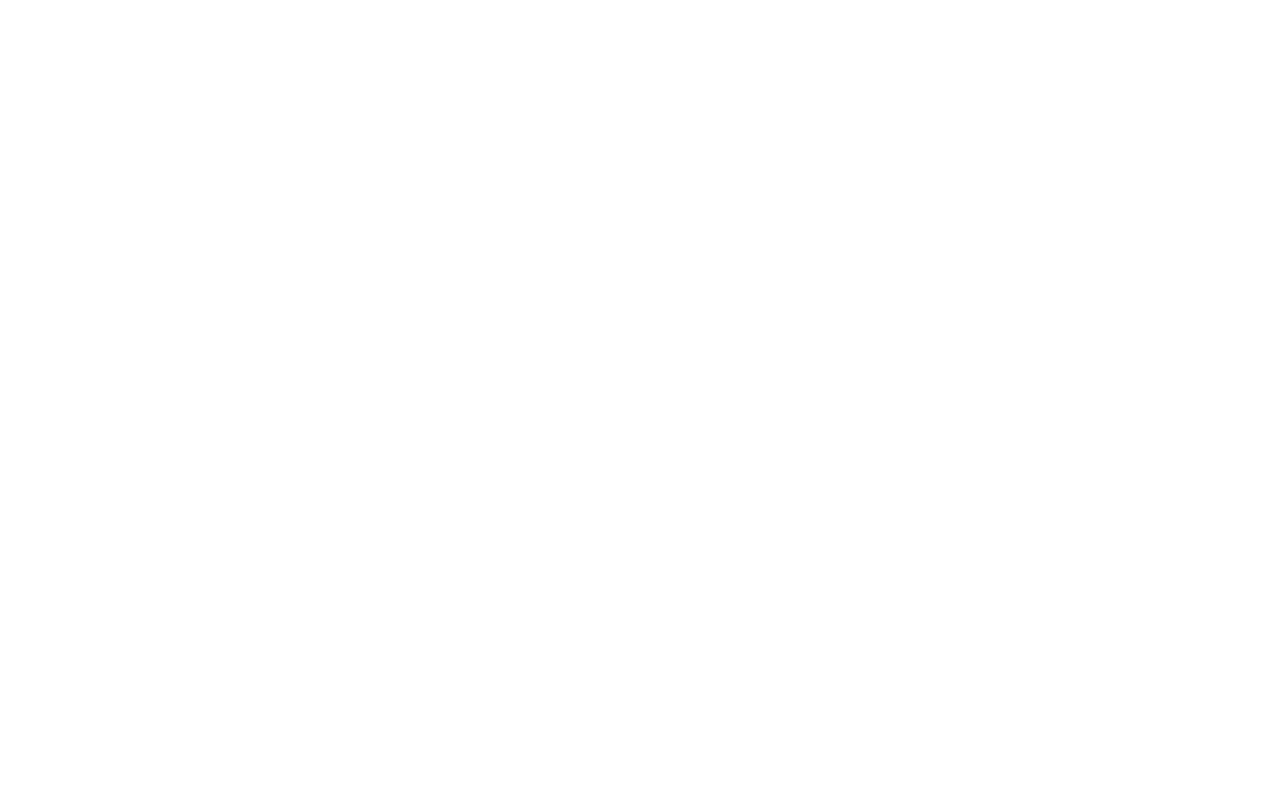
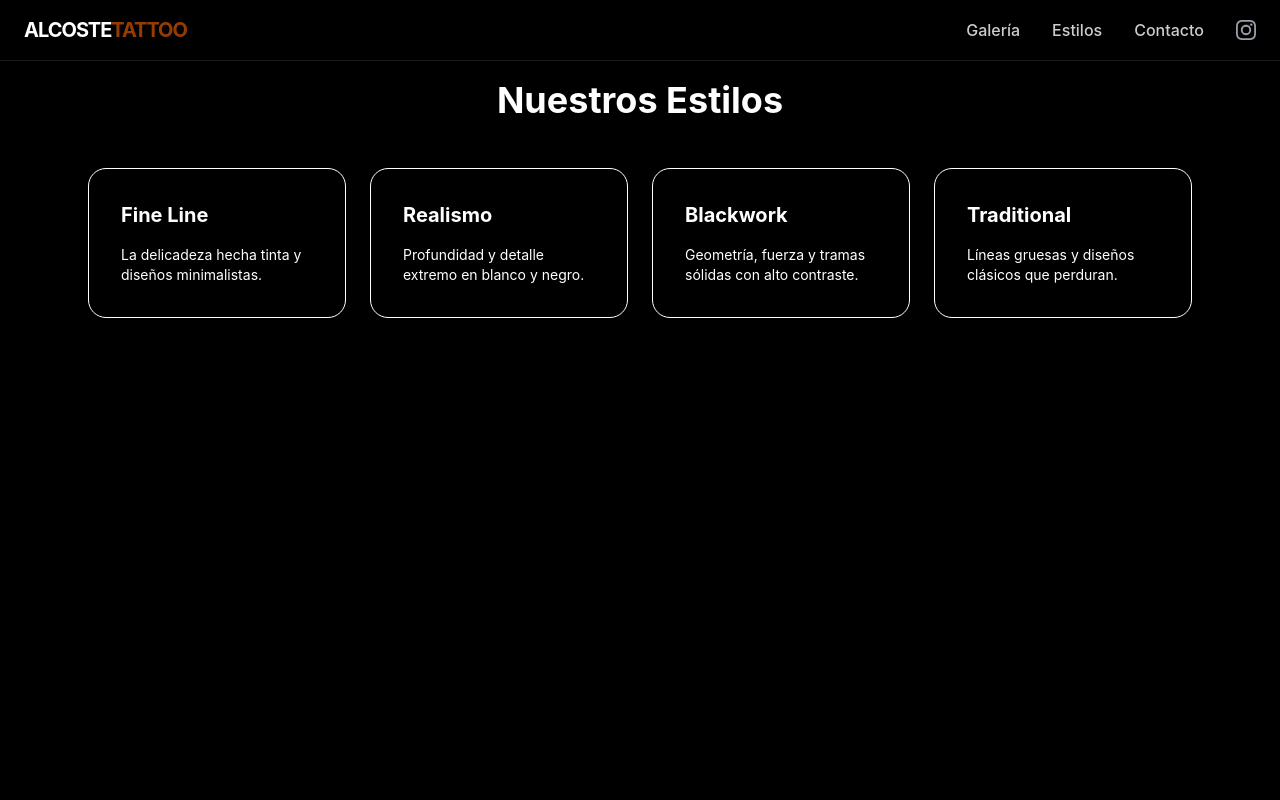
Before and after one commit to axie10/alcosteTattoo, a React (Vite) app: page /styles in a window 1280 px wide. Before the commit this address had no page. Shown: the top 800 px of the page. Built offline with nearby package versions, Linux system fonts and the light colour scheme.

Commit message:
feat: change styles, add components, add dependencies

```diff
--- a/package.json
+++ b/package.json
@@ -17,6 +17,7 @@
     "class-variance-authority": "^0.7.1",
     "clsx": "^2.1.1",
     "embla-carousel-react": "^8.6.0",
+    "framer-motion": "^12.35.0",
     "lucide-react": "^0.576.0",
     "react": "^19.2.0",
     "react-dom": "^19.2.0",
--- a/src/App.tsx
+++ b/src/App.tsx
@@ -1,12 +1,14 @@
 import { Route, Routes } from 'react-router-dom';
 import GalleryPage from './pages/GalleryPage';
 import Home from './pages/Home';
+import { StylesPage } from './pages/StylesPage';
 
 export default function App() {
   return (
     <Routes>
         <Route path="/" element={<Home />} />
         <Route path="/galeria" element={<GalleryPage />} />
+        <Route path="/styles" element={<StylesPage />} />
     </Routes>
   );
 }
--- /dev/null
+++ b/src/components/GalleryGrid.tsx
@@ -0,0 +1,38 @@
+import { motion } from "framer-motion";
+
+// 1. Definimos las reglas del contenedor
+const container = {
+  hidden: { opacity: 0 },
+  show: {
+    opacity: 1,
+    transition: {
+      staggerChildren: 0.15, // El tiempo de espera entre una foto y la siguiente
+    },
+  },
+};
+
+// 2. Definimos las reglas de cada imagen (item)
+const item = {
+  hidden: { opacity: 0, scale: 0.8 }, // Empieza un poco más pequeña
+  show: { opacity: 1, scale: 1 },     // Crece hasta su tamaño normal
+};
+
+export function GalleryGrid({ children }: { children: React.ReactNode }) {
+  return (
+    <motion.div
+      variants={container}
+      initial="hidden"
+      whileInView="show"
+      viewport={{ once: true }}
+      className="grid grid-cols-1 md:grid-cols-3 gap-6"
+    >
+      {/* Mapearemos los items aquí */}
+      {children}
+    </motion.div>
+  );
+}
+
+// 3. El componente para envolver cada imagen individual
+export function GalleryItem({ children }: { children: React.ReactNode }) {
+  return <motion.div variants={item}>{children}</motion.div>;
+}
--- a/src/components/Hero.tsx
+++ b/src/components/Hero.tsx
@@ -1,8 +1,10 @@
 // src/components/Hero.tsx
 import { Button } from "@/components/ui/button";
+import { FadeIn } from "@/framer-motion/FadeIn";
 
 export default function Hero() {
   return (
+
     <section className="min-h-screen w-full flex items-center justify-center overflow-hidden bg-black">
 
       {/* Fondo: Imagen que ocupa absolutamente todo el espacio */}
@@ -16,10 +18,11 @@ export default function Hero() {
       {/* Contenido: Quitamos el 'max-w-5xl' si quieres que el texto sea más flexible,
           o mantenemos un 'max-w-full' para permitir que respire */}
       <div className="relative z-10 text-center px-4 md:px-10 space-y-10 w-full">
-
-        <h1 className="text-5xl md:text-8xl lg:text-9xl font-extrabold tracking-tighter text-white leading-none">
-          El arte de la <span className="text-amber-800">tinta eterna</span>
-        </h1>
+        <FadeIn>
+          <h1 className="text-5xl md:text-8xl lg:text-9xl font-extrabold tracking-tighter text-white leading-none">
+            El arte de la <span className="text-amber-800">tinta eterna</span>
+          </h1>
+        </FadeIn>
 
         <p className="text-xl md:text-2xl text-white/90 font-light max-w-2xl mx-auto leading-relaxed">
           Diseños personalizados que cuentan tu historia.
--- a/src/components/Navbar.tsx
+++ b/src/components/Navbar.tsx
@@ -19,7 +19,7 @@ export function Navbar() {
       {/* Menú Desktop (Oculto en móvil) */}
       <div className="hidden md:flex gap-8 items-center text-white/80 font-medium">
         <Link to="/galeria" className="hover:text-amber-800 transition">Galería</Link>
-        <a href="#estilos" className="hover:text-white transition">Estilos</a>
+        <Link to="/styles" className="hover:text-amber-800 transition">Estilos</Link>
         <a href="#contacto" className="hover:text-white transition">Contacto</a>
         <a
           href="https://www.instagram.com/alcoste.tattoo/"
@@ -45,7 +45,7 @@ export function Navbar() {
       {isOpen && (
         <div className="absolute top-0 left-0 w-full h-screen bg-black/95 backdrop-blur-lg flex flex-col items-center justify-center gap-8 text-xl text-white md:hidden">
           <Link to="/galeria" onClick={() => setIsOpen(false)} className="hover:text-amber-800">Galería</Link>
-          <a href="#estilos" onClick={() => setIsOpen(false)} className="hover:text-amber-800">Estilos</a>
+          <Link to="/styles" onClick={() => setIsOpen(false)} className="hover:text-amber-800">Estilos</Link>
           <a href="#contacto" onClick={() => setIsOpen(false)} className="hover:text-amber-800">Contacto</a>
 
           <a
--- /dev/null
+++ b/src/framer-motion/FadeIn.tsx
@@ -0,0 +1,23 @@
+import { motion } from "framer-motion";
+
+interface FadeInProps {
+  children: React.ReactNode;
+  delay?: number;
+}
+
+export function FadeIn({ children, delay = 0 }: FadeInProps) {
+  return (
+    <motion.div
+      initial={{ opacity: 0, y: 40 }} // Aumentamos la distancia (de 20 a 40)
+      whileInView={{ opacity: 1, y: 0 }}
+      viewport={{ once: true, margin: "-50px" }} // Dispara la animación un poco antes
+      transition={{
+        duration: 1.0, // Más lento, para que se note
+        delay: delay,
+        ease: [0.22, 1, 0.36, 1] // Esto es una curva "cubic-bezier" orgánica
+      }}
+    >
+      {children}
+    </motion.div>
+  );
+}
--- a/src/layout/DefaultLayout.tsx
+++ b/src/layout/DefaultLayout.tsx
@@ -19,9 +19,9 @@ export default function DefaultLayout({ children }: { children: React.ReactNode
   return (
     // He cambiado h-screen por min-h-screen para evitar problemas si la web es muy larga
     <div>
-      {loading ? (
+      {/* {loading ? (
         <Loader />
-      ) : (
+      ) : ( */}
         <><Navbar />
           <main className="w-full bg-black min-h-screen">
             {children}
@@ -30,7 +30,7 @@ export default function DefaultLayout({ children }: { children: React.ReactNode
           {/* <WhatsAppButton /> */}
           {/* <InstagramButton /> */}
           </>
-      )}
+      {/* )} */}
     </div>
   );
 }
--- a/src/pages/GalleryPage.tsx
+++ b/src/pages/GalleryPage.tsx
@@ -19,7 +19,7 @@ export default function GalleryPage() {
                     ← Volver al inicio
                 </Link>
 
-                <h1 className="text-4xl md:text-6xl font-bold mb-12">Galería Completa</h1>
+                <h1 className="text-2xl md:text-4xl font-bold mb-12">Galería Completa</h1>
 
                 {/* Grid de fotos */}
                 <div className="grid grid-cols-1 sm:grid-cols-2 md:grid-cols-3 lg:grid-cols-4 gap-6">
--- /dev/null
+++ b/src/pages/StylesPage.tsx
@@ -0,0 +1,39 @@
+import { FadeIn } from "@/framer-motion/FadeIn";
+import DefaultLayout from "@/layout/DefaultLayout";
+
+const styles = [
+    { title: "Fine Line", desc: "La delicadeza hecha tinta y diseños minimalistas." },
+    { title: "Realismo", desc: "Profundidad y detalle extremo en blanco y negro." },
+    { title: "Blackwork", desc: "Geometría, fuerza y tramas sólidas con alto contraste." },
+    { title: "Traditional", desc: "Líneas gruesas y diseños clásicos que perduran." },
+];
+
+export function StylesPage() {
+    return (
+        <DefaultLayout>
+            <section className="py-20 px-6 max-w-6xl mx-auto bg-black">
+                <FadeIn>
+                    <h2 className="text-4xl font-bold mb-12 text-center text-white">
+                        Nuestros Estilos
+                    </h2>
+                </FadeIn>
+
+                <div className="grid grid-cols-1 md:grid-cols-2 lg:grid-cols-4 gap-6">
+                    {styles.map((style, index) => (
+                        <FadeIn key={style.title} delay={index * 0.1}>
+                            {/* Borde blanco, hover ámbar. Fondo negro absoluto. */}
+                            <div className="group p-8 rounded-2xl bg-black border border-white hover:border-amber-700 transition-all duration-300 cursor-default">
+                                <h3 className="text-xl font-bold mb-4 text-white group-hover:text-amber-600 transition-colors duration-300">
+                                    {style.title}
+                                </h3>
+                                <p className="text-white text-sm group-hover:text-zinc-300 transition-colors duration-300">
+                                    {style.desc}
+                                </p>
+                            </div>
+                        </FadeIn>
+                    ))}
+                </div>
+            </section>
+        </DefaultLayout>
+    );
+}
```
Also changed, not shown: 1 other file (tests, documents, lock files or other folders).
